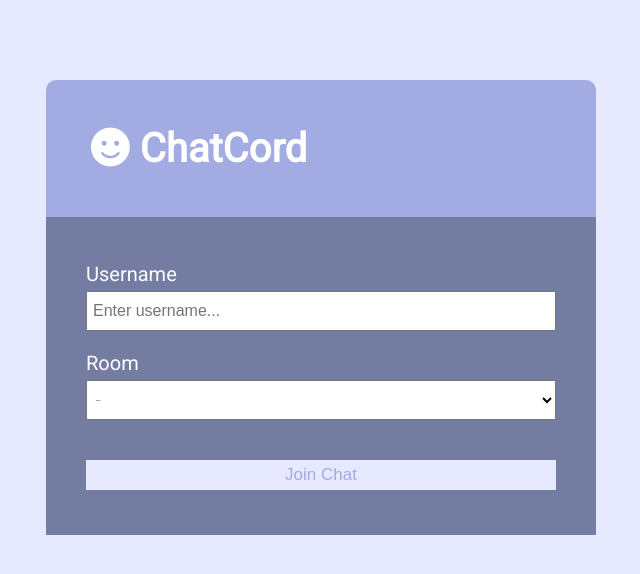
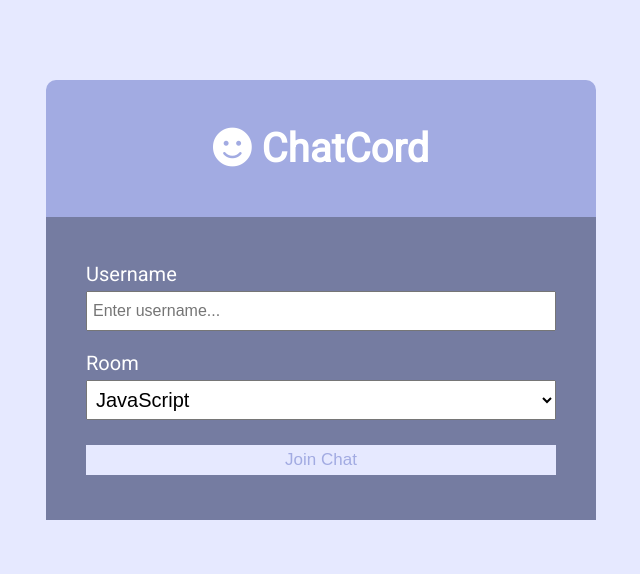
Before and after one commit to dulvoker/ChatLass, a plain HTML site: page _html_css/index.html in a window 1280 px wide. Shown: the whole page, without its empty margins (319-959 px from the left). Drawn offline with Linux system fonts and the light colour scheme.

Commit message:
html and css

```diff
--- a/_html_css/css/style.css
+++ b/_html_css/css/style.css
@@ -134,7 +134,7 @@ a {
 }
 
 .join-header {
-	text-align: left;
+	text-align: center;
 	padding: 45px;
 	background: var(--dark-color-a);
 	border-top-left-radius: 10px;
@@ -167,14 +167,14 @@ a {
 }
 
 .join-main select {
-	font-size: 1px;
+	font-size: 20px;
 	padding: 5px;
 	height: 40px;
 	width: 100%;
 }
 
 .join-main .btn {
-	margin-top: 20px;
+	margin-top: 5px;
 	width: 100%;
 }
 
```
